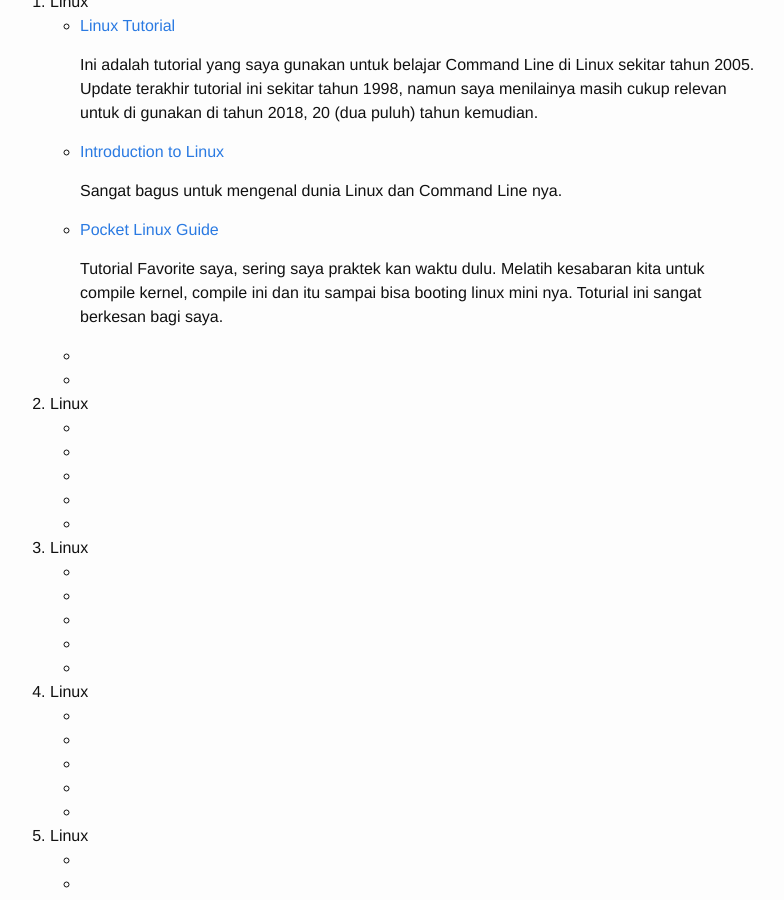
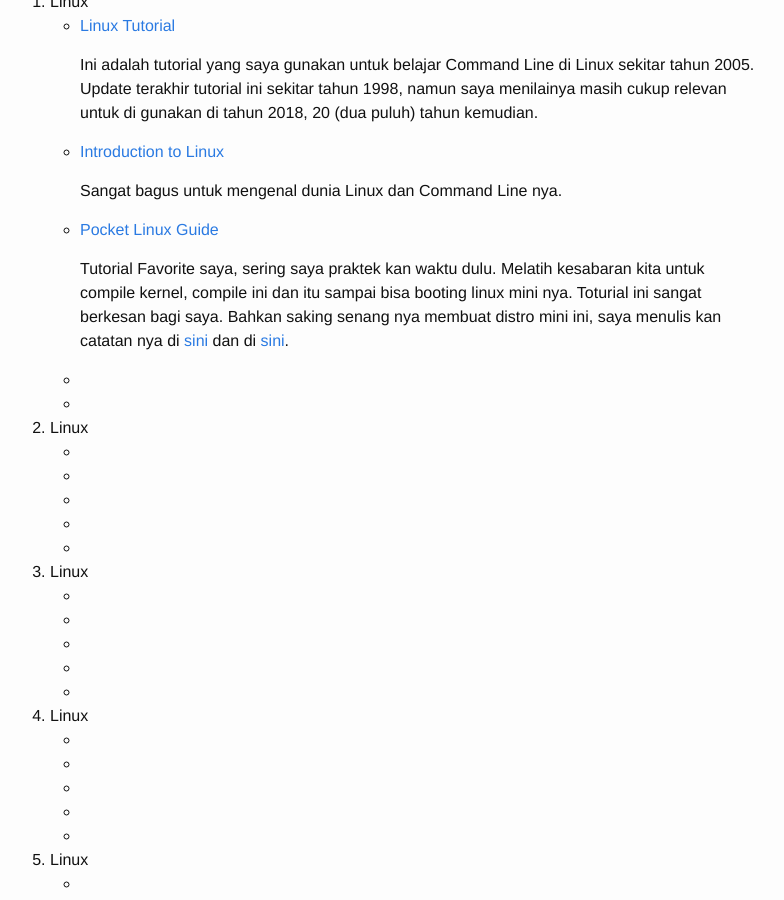
Before and after one commit to muntaza/muntaza.github.io, a Jekyll site: the page built from _posts/2018-12-30-belajar-mandiri-pemprograman.markdown, in a window 1280 px wide and 900 px high, scrolled down 438 px. Shown: the whole window, without its empty margins (250-1034 px from the left). Built offline with Jekyll 4.4.1, drawn with Linux system fonts in a browser that asks for light colours.

Commit message:
tambah link

```diff
--- a/_posts/2018-12-30-belajar-mandiri-pemprograman.markdown
+++ b/_posts/2018-12-30-belajar-mandiri-pemprograman.markdown
@@ -29,7 +29,10 @@ menghasilkan Software Developer (Programmer) yang handal.
 
 	    Tutorial Favorite saya, sering saya praktek kan waktu dulu. Melatih kesabaran
 	    kita untuk compile kernel, compile ini dan itu sampai bisa booting linux mini nya.
-	    Toturial ini sangat berkesan bagi saya.
+	    Toturial ini sangat berkesan bagi saya. Bahkan saking senang nya membuat distro
+	    mini ini, saya menulis kan catatan nya di
+	    [sini](https://muntaza.wordpress.com/2009/09/07/compile-kernel-linux-2-6-30/) dan di
+	    [sini](https://muntaza.wordpress.com/2009/09/07/membuat-distro-mini-pada-flash-disk/).
 
     -	[]()
     -	[]()
```
